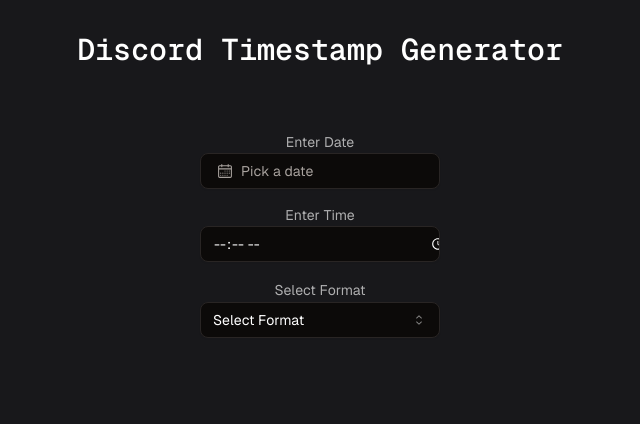
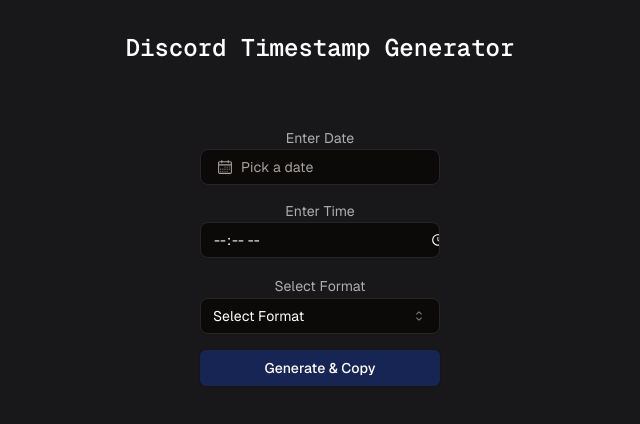
Before and after one commit to nirzon47/discord-timestamps, a React (Vite) app: page / in a window 1280 px wide. Shown: the top 424 px of the page, without its empty margins (320-960 px from the left). Built offline with nearby package versions, Linux system fonts and the light colour scheme.

Commit message:
feat: added output section
Added Output and copy functionality.

```diff
--- a/src/components/custom/Header.tsx
+++ b/src/components/custom/Header.tsx
@@ -1,7 +1,7 @@
 const Header = () => {
 	return (
 		<header>
-			<h1 className='text-center font-mono text-2xl font-semibold md:text-3xl'>
+			<h1 className='text-center font-mono text-2xl font-semibold'>
 				Discord Timestamp Generator
 			</h1>
 		</header>
--- a/src/components/custom/Inputs.tsx
+++ b/src/components/custom/Inputs.tsx
@@ -14,15 +14,18 @@
 	setDate: React.Dispatch<React.SetStateAction<Date | undefined>>
 	setTime: React.Dispatch<React.SetStateAction<string | undefined>>
 	setFormat: React.Dispatch<React.SetStateAction<string | undefined>>
+	setOutput: React.Dispatch<React.SetStateAction<string | undefined>>
 }
 
 const Inputs = (props: Props) => {
 	const handleTimeInput = (e: React.ChangeEvent<HTMLInputElement>) => {
 		props.setTime(e.target.value)
+		props.setOutput('')
 	}
 
 	const handleFormatSelect = (e: string) => {
 		props.setFormat(e)
+		props.setOutput('')
 	}
 
 	return (
@@ -36,7 +39,7 @@
 						id='date'
 						date={props.date}
 						setDate={props.setDate}
-						className='-mt-4'
+						setOutput={props.setOutput}
 					/>
 				</div>
 				<div className='flex flex-col gap-px'>
--- a/src/components/custom/Main.tsx
+++ b/src/components/custom/Main.tsx
@@ -1,22 +1,58 @@
 import { useState } from 'react'
 import Inputs from './Inputs'
-
-const formatExamples: Record<string, string> = {
-	relative: '2 days ago',
-	shortTime: '2:30 PM',
-	longTime: '2:30:45 PM',
-	shortDate: '02/02/2023',
-	longDate: 'February 2, 2023',
-	longDateShortTime: '2 February 2023 2:30 PM',
-	full: 'Friday, February 2, 2023, 2:30:45 PM',
-}
+import { Button } from '../ui/button'
 
 const Main = () => {
 	const [date, setDate] = useState<Date>()
 	const [time, setTime] = useState<string>()
 	const [format, setFormat] = useState<string>()
+	const [output, setOutput] = useState<string>()
 
-	console.log(time, format)
+	const generateTimestamp = () => {
+		if (!date || !time || !format) return
+
+		const newDate = date
+		const [hours, minutes] = time.toString().split(':')
+
+		newDate?.setHours(Number(hours))
+		newDate?.setMinutes(Number(minutes))
+
+		const epoch = Math.floor(newDate.getTime() / 1000)
+
+		let outputEpoch
+		switch (format) {
+			case 'relative':
+				outputEpoch = `<t:${epoch}:R>`
+				navigator.clipboard.writeText(outputEpoch)
+				break
+			case 'shortTime':
+				outputEpoch = `<t:${epoch}:t>`
+				navigator.clipboard.writeText(outputEpoch)
+				break
+			case 'longTime':
+				outputEpoch = `<t:${epoch}:T>`
+				navigator.clipboard.writeText(outputEpoch)
+				break
+			case 'shortDate':
+				outputEpoch = `<t:${epoch}:d>`
+				navigator.clipboard.writeText(outputEpoch)
+				break
+			case 'longDate':
+				outputEpoch = `<t:${epoch}:D>`
+				navigator.clipboard.writeText(outputEpoch)
+				break
+			case 'longDateShortTime':
+				outputEpoch = `<t:${epoch}:f>`
+				navigator.clipboard.writeText(outputEpoch)
+				break
+			case 'full':
+				outputEpoch = `<t:${epoch}:F>`
+				navigator.clipboard.writeText(outputEpoch)
+				break
+		}
+
+		setOutput(outputEpoch)
+	}
 
 	return (
 		<main className='grid justify-center'>
@@ -25,12 +61,21 @@
 				setDate={setDate}
 				setTime={setTime}
 				setFormat={setFormat}
+				setOutput={setOutput}
 			/>
-			<div className='mt-4 h-8 text-center'>
-				{format && (
-					<p className='text-lg opacity-80'>{formatExamples[format]}</p>
-				)}
-			</div>
+			<Button
+				className='mt-4 bg-blue-950 text-white hover:bg-blue-800'
+				onClick={generateTimestamp}
+			>
+				Generate & Copy
+			</Button>
+			{output && (
+				<>
+					<pre className='my-4 bg-black/20 text-center font-mono'>
+						{output}
+					</pre>
+				</>
+			)}
 		</main>
 	)
 }
--- a/src/components/ui/date-picker.tsx
+++ b/src/components/ui/date-picker.tsx
@@ -10,11 +10,27 @@
 	PopoverTrigger,
 } from '@/components/ui/popover'
 
-export function DatePicker({ date, setDate }: any) {
+export function DatePicker({
+	date,
+	setDate,
+	id,
+	setOutput,
+}: {
+	date: Date | undefined
+	setDate: React.Dispatch<React.SetStateAction<Date | undefined>>
+	id: string
+	setOutput: React.Dispatch<React.SetStateAction<string | undefined>>
+}) {
+	const handleDateChange = (date: Date | undefined) => {
+		setDate(date)
+		setOutput('')
+	}
+
 	return (
 		<Popover>
 			<PopoverTrigger asChild>
 				<Button
+					id={id}
 					variant={'outline'}
 					className={cn(
 						'w-[240px] justify-start text-left font-normal rounded-lg',
@@ -29,7 +45,7 @@
 				<Calendar
 					mode='single'
 					selected={date}
-					onSelect={setDate}
+					onSelect={handleDateChange}
 					initialFocus
 				/>
 			</PopoverContent>
```
